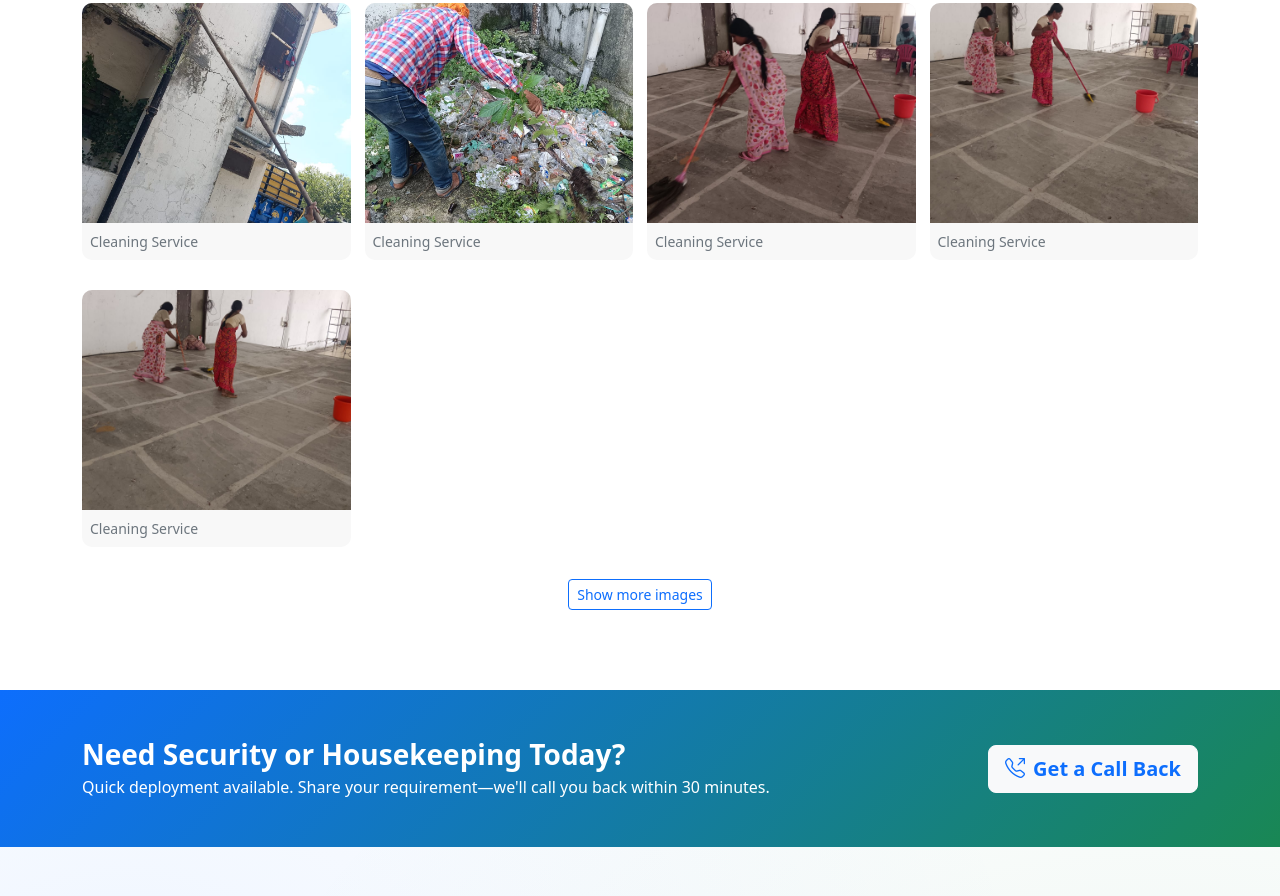
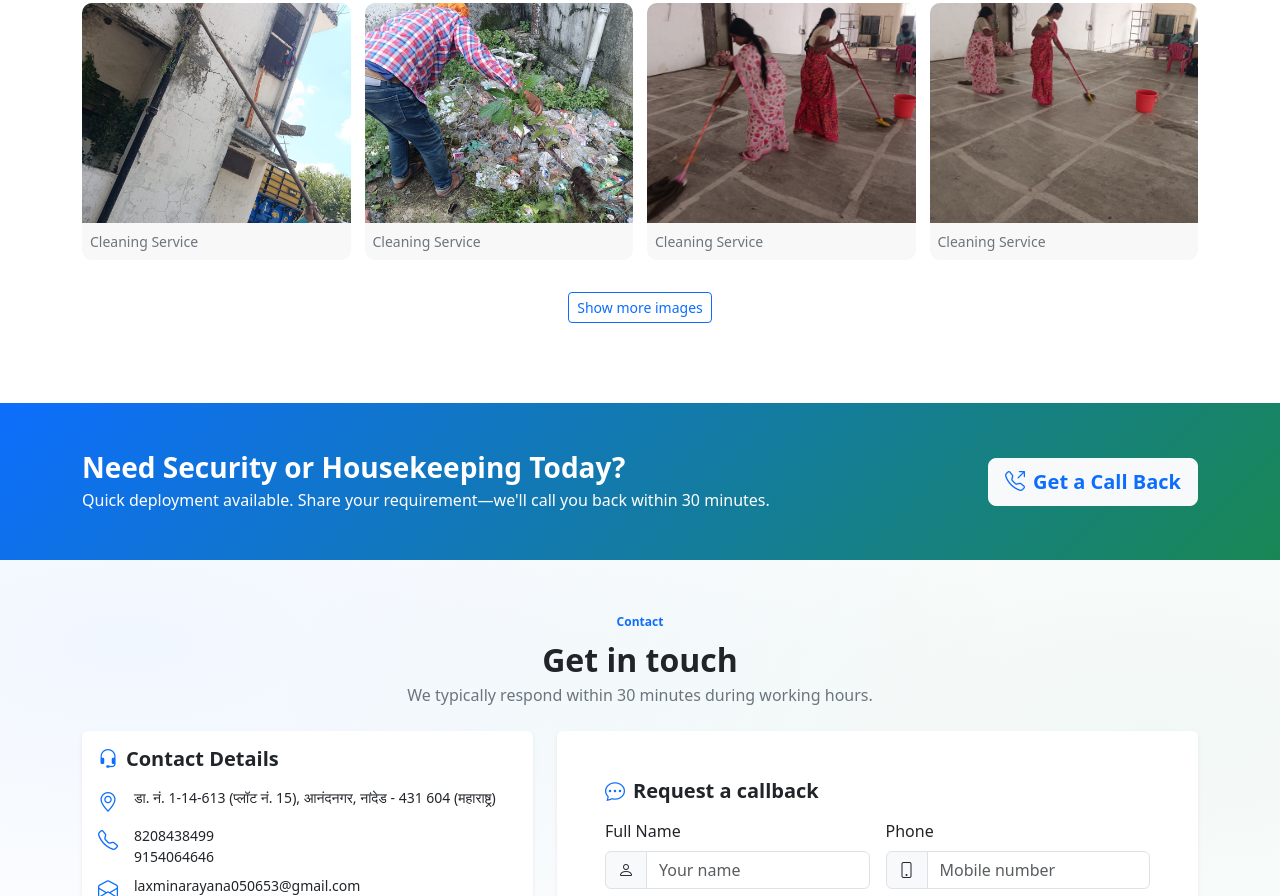
Before and after one commit to ramniks05/omsaiservices, a plain HTML site: page index.html in a window 1280 px wide. Shown: the part 2228-3124 px from the top of the page. Drawn offline with nearby package versions, Linux system fonts and the light colour scheme.

Commit message:
Gallery: limit All view to 4 images (was 5)

```diff
--- a/index.html
+++ b/index.html
@@ -492,7 +492,7 @@
         const dlg = document.querySelector('.lightbox');
         const dlgImg = document.querySelector('.lightbox-img');
         const closeBtn = document.querySelector('.lightbox-close');
-        const MAX_ALL = 5;
+        const MAX_ALL = 4;
         let allExpanded = false;
 
         function applyFilter(filter){
```
